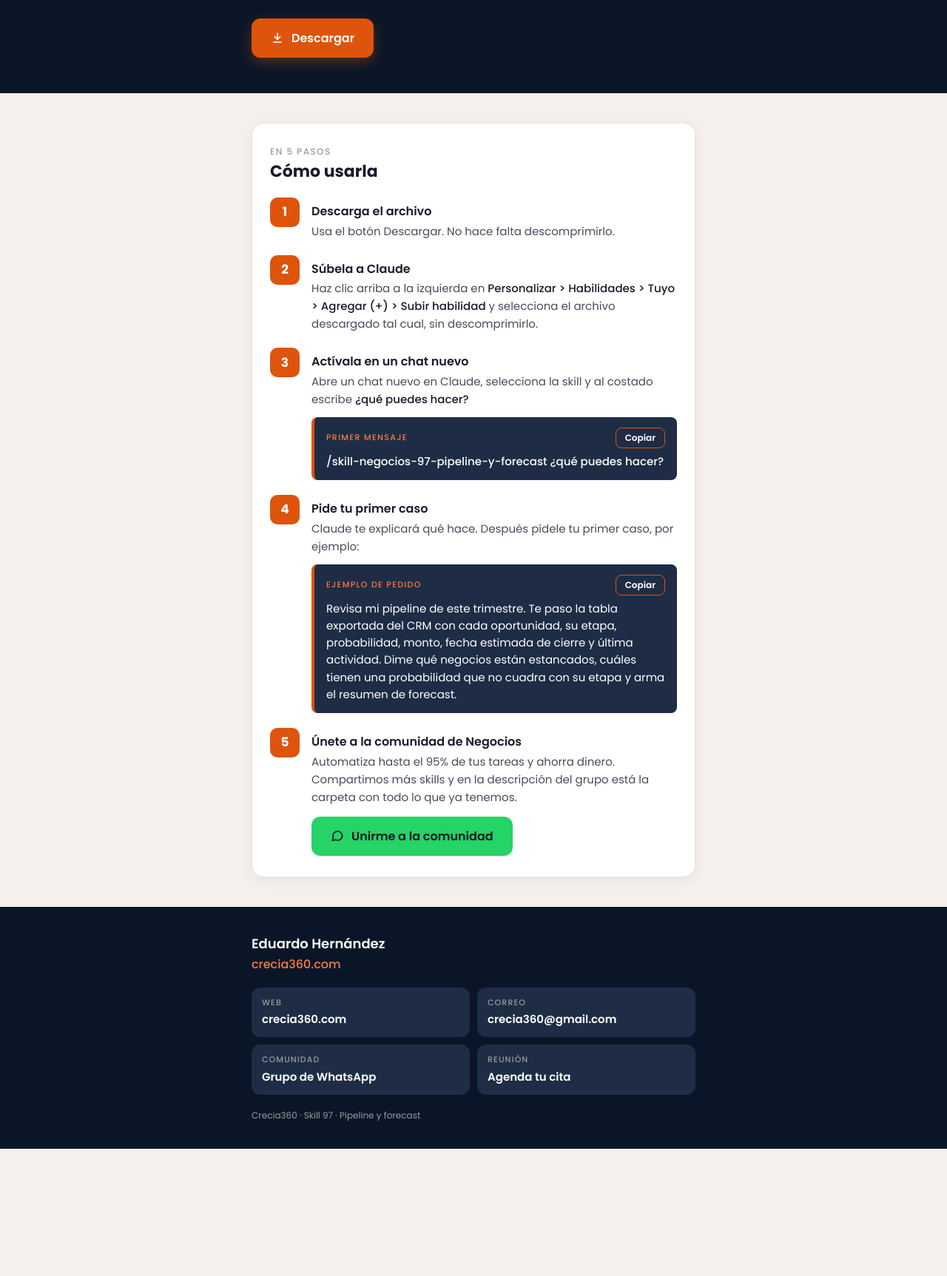
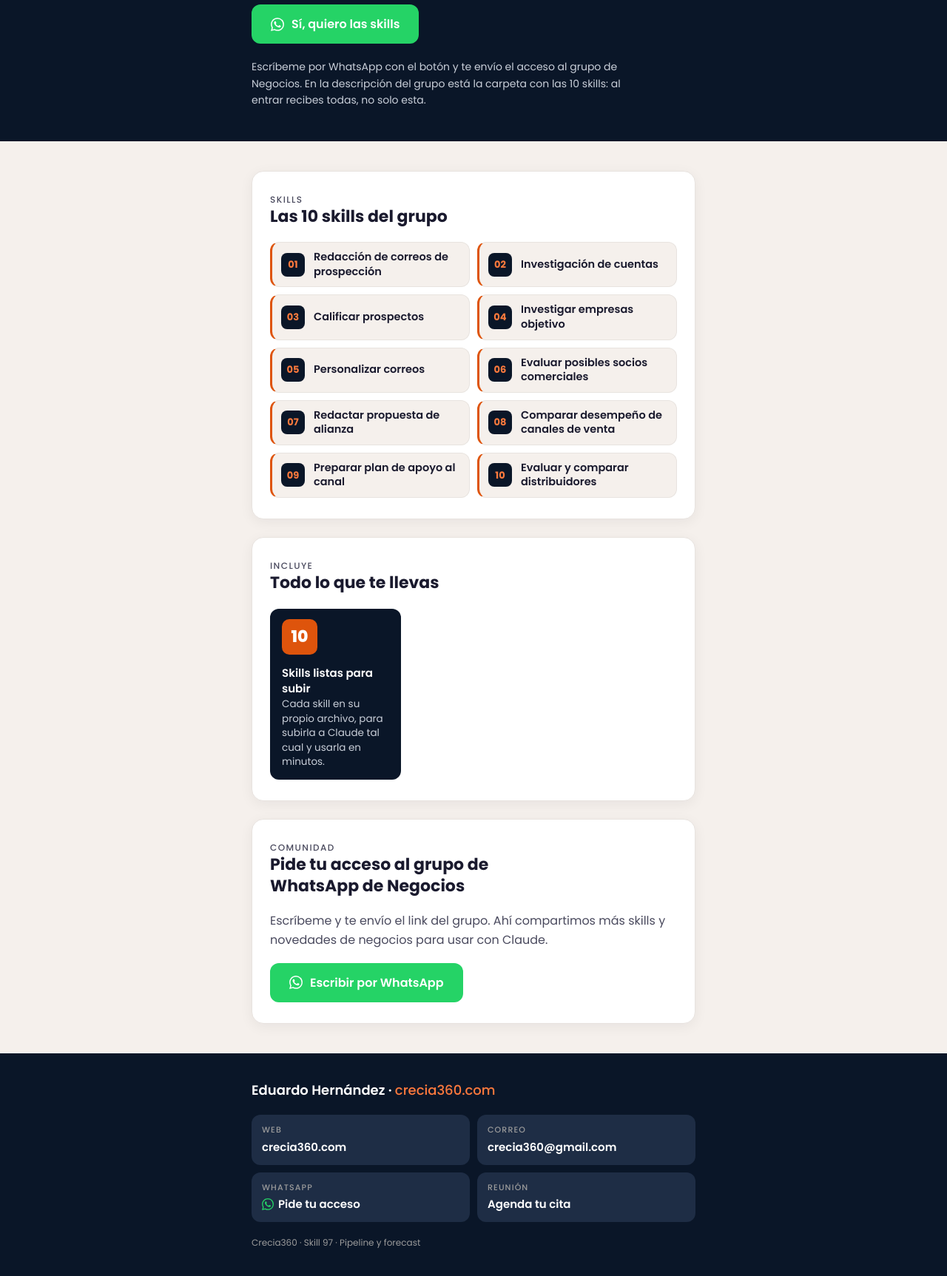
Before and after one commit to crecia360/web-version-2, a plain HTML site: page skill-negocios-97.html in a window 1280 px wide. Shown: the part 316-2041 px from the top of the page at 74% size. Before the commit the page ends 1869 px from the top, so only its background shows below. Drawn offline with Linux system fonts and the light colour scheme.

Commit message:
skill-negocios-97: landing con botones a WhatsApp (lpw97) y lista de las 10 skills de Negocios
Co-Authored-By: Claude Sonnet 5.5 <noreply@anthropic.com>

```diff
--- a/skill-negocios-97.html
+++ b/skill-negocios-97.html
@@ -3,9 +3,16 @@
 <head>
 <meta charset="utf-8">
 <meta name="viewport" content="width=device-width, initial-scale=1, viewport-fit=cover">
-<meta name="description" content="Skill 97 de Crecia360: revisa tu lista de oportunidades, detecta los negocios estancados y las inconsistencias, y arma un resumen de forecast en lenguaje de negocio.">
+<meta name="description" content="Skill de Pipeline y Forecast de Crecia360 para Claude. Pide acceso por WhatsApp y recibe las 10 skills del grupo de negocios.">
+<meta property="og:type" content="website">
+<meta property="og:title" content="Skill de Pipeline y Forecast · Crecia360">
+<meta property="og:description" content="Skill de Pipeline y Forecast de Crecia360 para Claude. Pide acceso por WhatsApp y recibe las 10 skills del grupo de negocios.">
+<meta property="og:url" content="https://crecia360.com/skill-negocios-97">
+<meta property="og:image" content="https://crecia360.com/assets/og-crecia360.jpg">
+<meta property="og:locale" content="es_PE">
+<link rel="canonical" href="https://crecia360.com/skill-negocios-97">
 <link rel="icon" href="/favicon.ico">
-<title>Pipeline y Forecast</title>
+<title>Skill de Pipeline y Forecast · Crecia360</title>
 <link rel="preconnect" href="https://fonts.googleapis.com">
 <link rel="preconnect" href="https://fonts.gstatic.com" crossorigin>
 <link rel="stylesheet" href="https://fonts.googleapis.com/css2?family=Poppins:wght@400;500;600;700;800&display=swap">
@@ -22,6 +29,8 @@
   --gris: #9B9B9B;
   --texto: #1A1A2E;
   --texto-suave: #4A4A5E;
+  --wa: #25D366;
+  --wa-hover: #1EBE5A;
   --font: "Poppins", system-ui, -apple-system, "Segoe UI", Roboto, sans-serif;
   color-scheme: light;
 }
@@ -37,6 +46,7 @@ body {
 a { color: inherit; }
 a:focus-visible, .btn:focus-visible { outline: 3px solid var(--naranja-claro); outline-offset: 3px; }
 .wrap { max-width: 640px; margin: 0 auto; padding-inline: 20px; }
+.ico-wa { width: 16px; height: 16px; flex: none; color: var(--wa); }
 
 /* Tira de contacto */
 .tira { background: var(--noche); border-bottom: 1px solid var(--medio); }
@@ -44,12 +54,13 @@ a:focus-visible, .btn:focus-visible { outline: 3px solid var(--naranja-claro); o
   display: flex; flex-wrap: wrap; justify-content: center; gap: 4px 18px;
   padding-block: 10px; font-size: 13px; font-weight: 500;
 }
-.tira a { color: #C9CFD9; text-decoration: none; }
+.tira a { color: #C9CFD9; text-decoration: none; display: inline-flex; align-items: center; gap: 6px; }
 .tira a:hover { color: var(--naranja-claro); }
+.tira .ico-wa { width: 14px; height: 14px; }
 
 /* Cabecera */
 .hero { background: var(--noche); color: var(--blanco); }
-.hero .wrap { padding-block: 40px 48px; display: flex; flex-direction: column; gap: 16px; align-items: flex-start; }
+.hero .wrap { padding-block: 40px 44px; display: flex; flex-direction: column; gap: 16px; align-items: flex-start; }
 .badge {
   display: inline-block; font-size: 12px; font-weight: 600; letter-spacing: .12em; text-transform: uppercase;
   color: var(--naranja-claro); background: rgba(222, 84, 12, .15); border: 1px solid var(--naranja);
@@ -60,18 +71,21 @@ h1 {
   letter-spacing: -.01em; text-wrap: balance;
 }
 h1 em { font-style: normal; color: var(--naranja); }
+h1 .ver { font-size: .5em; font-weight: 600; color: var(--naranja-claro); white-space: nowrap; vertical-align: middle; }
 .bajada { margin: 0; color: #C9CFD9; font-size: 17px; max-width: 34em; }
+.botones { display: flex; flex-wrap: wrap; gap: 12px; margin-top: 8px; }
 .btn {
   display: inline-flex; align-items: center; justify-content: center; gap: 10px;
   font-family: var(--font); font-weight: 600; font-size: 16px; text-decoration: none;
-  border-radius: 12px; padding: 14px 26px; transition: background .15s, color .15s, transform .15s;
+  border-radius: 12px; padding: 14px 26px; transition: background .15s, transform .15s;
 }
+.btn svg { width: 18px; height: 18px; flex: none; }
 .btn-primario { background: var(--naranja); color: var(--blanco); box-shadow: 0 6px 18px rgba(222, 84, 12, .35); }
 .btn-primario:hover { background: var(--naranja-claro); transform: translateY(-1px); }
-.btn-secundario { border: 2px solid var(--naranja); color: var(--naranja); background: transparent; }
-.btn-secundario:hover { background: var(--naranja); color: var(--blanco); }
-.btn svg { width: 18px; height: 18px; flex: none; }
-.hero .btn { margin-top: 8px; }
+.btn-whatsapp { background: var(--wa); color: var(--blanco); }
+.btn-whatsapp:hover { background: var(--wa-hover); }
+.indicacion { margin: 4px 0 0; font-size: 14px; color: #C9CFD9; max-width: 36em; }
+.indicacion b { color: var(--blanco); font-weight: 600; }
 
 /* Cuerpo */
 main .wrap { padding-block: 40px 24px; display: flex; flex-direction: column; gap: 24px; }
@@ -81,39 +95,41 @@ main .wrap { padding-block: 40px 24px; display: flex; flex-direction: column; ga
 }
 .etiqueta { margin: 0 0 4px; font-size: 12px; font-weight: 500; letter-spacing: .12em; text-transform: uppercase; color: var(--gris); }
 h2 { margin: 0 0 20px; font-size: 22px; font-weight: 700; line-height: 1.3; text-wrap: balance; }
-.pasos { list-style: none; margin: 0; padding: 0; display: flex; flex-direction: column; gap: 20px; }
-.paso { display: grid; grid-template-columns: 40px 1fr; gap: 16px; align-items: start; }
-.num {
-  width: 40px; height: 40px; border-radius: 10px; background: var(--naranja); color: var(--blanco);
-  display: grid; place-items: center; font-weight: 700; font-size: 17px;
+.card > p { margin: 0; color: var(--texto-suave); }
+.card .btn-whatsapp { margin-top: 18px; }
+
+/* Lista de skills: tarjetas compactas numeradas, 2 columnas en pantallas anchas */
+.lista { list-style: none; margin: 0; padding: 0; display: grid; gap: 10px; counter-reset: sk; }
+.sk {
+  counter-increment: sk; display: flex; align-items: center; gap: 12px;
+  background: var(--arena); border: 1px solid var(--borde); border-left: 3px solid var(--naranja);
+  border-radius: 12px; padding: 10px 14px 10px 12px;
+  font-size: 14.5px; font-weight: 600; line-height: 1.35;
 }
-.paso-texto { min-width: 0; }
-.paso h3 { margin: 6px 0 2px; font-size: 16px; font-weight: 600; }
-.paso p { margin: 0; color: var(--texto-suave); font-size: 15px; }
-.ruta { font-weight: 500; color: var(--texto); }
-.paso .pedido {
-  margin: 12px 0 0; background: var(--medio); color: var(--blanco); border-left: 4px solid var(--naranja);
-  border-radius: 8px; padding: 14px 16px; font-size: 15px; line-height: 1.55;
+.sk::before {
+  content: counter(sk, decimal-leading-zero); flex: none;
+  width: 32px; height: 32px; border-radius: 8px; display: grid; place-items: center;
+  background: var(--noche); color: var(--naranja-claro); font-weight: 700; font-size: 13px;
 }
-.pedido-top { display: flex; justify-content: space-between; align-items: center; gap: 12px; margin-bottom: 6px; }
-.pedido-top span { font-size: 11px; font-weight: 500; letter-spacing: .12em; text-transform: uppercase; color: var(--naranja-claro); }
-.paso .pedido p { margin: 0; color: var(--blanco); }
-.pedido code { display: block; font-family: var(--font); font-weight: 500; color: var(--blanco); overflow-wrap: anywhere; }
-.copiar {
-  font-family: var(--font); font-size: 12px; font-weight: 600; color: var(--blanco); cursor: pointer;
-  background: transparent; border: 1px solid var(--naranja); border-radius: 8px; padding: 4px 12px; flex: none;
+/* Resumen de todo lo que trae la carpeta */
+.trae { list-style: none; margin: 0; padding: 0; display: grid; gap: 10px; }
+.trae li {
+  display: flex; align-items: center; gap: 14px; background: var(--noche); color: var(--blanco);
+  border-radius: 12px; padding: 14px 16px;
 }
-.copiar:hover { background: var(--naranja); }
-.copiar:focus-visible { outline: 2px solid var(--naranja-claro); outline-offset: 2px; }
-.paso p.tras { margin-top: 12px; }
-
-.btn-whatsapp { background: #25D366; color: var(--noche); margin-top: 14px; }
-.btn-whatsapp:hover { background: #4BE083; }
+.trae b {
+  flex: none; width: 48px; height: 48px; border-radius: 10px; display: grid; place-items: center;
+  background: var(--naranja); color: var(--blanco); font-size: 22px; font-weight: 800;
+}
+.trae span { font-size: 13.5px; line-height: 1.45; color: #C9CFD9; }
+.trae strong { display: block; font-size: 15px; font-weight: 600; color: var(--blanco); }
+@media (min-width: 560px) { .trae { grid-template-columns: repeat(3, minmax(0, 1fr)); } .trae li { flex-direction: column; align-items: flex-start; } }
+@media (min-width: 560px) { .lista { grid-template-columns: repeat(2, minmax(0, 1fr)); } }
 
 /* Cierre */
 .cierre { background: var(--noche); color: var(--blanco); margin-top: 16px; }
 .cierre .wrap { padding-block: 36px; display: flex; flex-direction: column; gap: 18px; }
-.firma strong { display: block; font-size: 18px; font-weight: 600; }
+.firma { font-size: 18px; font-weight: 600; }
 .firma a { color: var(--naranja-claro); text-decoration: none; font-weight: 500; }
 .contacto { display: grid; grid-template-columns: repeat(2, minmax(0, 1fr)); gap: 10px; }
 .contacto a {
@@ -122,13 +138,12 @@ h2 { margin: 0 0 20px; font-size: 22px; font-weight: 700; line-height: 1.3; text
 }
 .contacto a:hover { background: #26385A; }
 .contacto small { font-size: 11px; font-weight: 500; letter-spacing: .1em; text-transform: uppercase; color: var(--gris); }
-.contacto b { font-weight: 600; font-size: 15px; overflow-wrap: anywhere; }
+.contacto b { font-weight: 600; font-size: 15px; overflow-wrap: anywhere; display: inline-flex; align-items: center; gap: 6px; }
 .pie { font-size: 12px; color: var(--gris); margin: 0; }
 
 @media (max-width: 420px) {
   .contacto { grid-template-columns: 1fr; }
-  .hero .btn { width: 100%; }
-  .paso .btn-whatsapp { margin-left: -56px; width: calc(100% + 56px); }
+  .botones .btn, .card .btn-whatsapp { width: 100%; }
 }
 @media (prefers-reduced-motion: reduce) { .btn { transition: none; } .btn-primario:hover { transform: none; } }
 </style>
@@ -142,115 +157,84 @@ h2 { margin: 0 0 20px; font-size: 22px; font-weight: 700; line-height: 1.3; text
   </script>
 </head>
 <body>
+<svg width="0" height="0" style="position:absolute" aria-hidden="true">
+  <symbol id="wa" viewBox="0 0 24 24"><path fill="currentColor" d="M17.47 14.38c-.3-.15-1.75-.86-2.02-.96-.27-.1-.47-.15-.67.15-.2.3-.77.96-.94 1.16-.17.2-.35.22-.64.07-.3-.15-1.26-.46-2.4-1.48-.89-.79-1.49-1.77-1.660-2.07-.17-.3-.02-.46.13-.6.13-.13.3-.35.45-.52.15-.17.2-.3.3-.5.1-.2.05-.37-.03-.52-.07-.15-.67-1.61-.92-2.2-.24-.58-.49-.5-.67-.51h-.57c-.2 0-.52.07-.79.37-.27.3-1.04 1.02-1.04 2.48s1.07 2.88 1.21 3.08c.15.2 2.1 3.2 5.08 4.49.71.31 1.26.49 1.7.63.71.23 1.36.2 1.87.12.57-.09 1.75-.72 2-1.410.25-.69.25-1.29.17-1.41-.07-.12-.27-.2-.57-.35ZM12.05 21.8h-.01a9.86 9.86 0 0 1-5.03-1.38l-.36-.21-3.74.98 1-3.65-.24-.37a9.86 9.86 0 0 1-1.51-5.26C2.16 6.46 6.6 2.03 12.06 2.03c2.64 0 5.12 1.03 6.99 2.9a9.83 9.83 0 0 1 2.89 7c0 5.45-4.440 9.88-9.89 9.88Zm8.41-18.3A11.81 11.81 0 0 0 12.05 0C5.5 0 .16 5.33.16 11.89c0 2.1.55 4.14 1.59 5.95L.06 24l6.3-1.65a11.88 11.88 0 0 0 5.68 1.45h.01c6.55 0 11.89-5.34 11.89-11.9 0-3.180-1.24-6.16-3.48-8.41Z"/></symbol>
+</svg>
 
 <nav class="tira" aria-label="Contacto">
   <div class="wrap">
-    <a href="https://crecia360.com" target="_blank" rel="noopener">crecia360.com</a>
+    <a href="https://crecia360.com" target="_blank" rel="noopener noreferrer">crecia360.com</a>
     <a href="mailto:crecia360@gmail.com">crecia360@gmail.com</a>
-    <a href="https://chat.whatsapp.com/C68Q8FFDj139dN5dusodYT" target="_blank" rel="noopener">Grupo de WhatsApp</a>
-    <a href="https://calendar.app.google/SfC7FUMnGGWXdK3W8" target="_blank" rel="noopener">Agenda tu cita</a>
+    <a href="https://link.crecia360.com/lpw97" target="_blank" rel="noopener noreferrer"><svg class="ico-wa" aria-hidden="true"><use href="#wa"/></svg>WhatsApp</a>
+    <a href="https://calendar.app.google/SfC7FUMnGGWXdK3W8" target="_blank" rel="noopener noreferrer">Agenda tu cita</a>
   </div>
 </nav>
 
 <header class="hero">
   <div class="wrap">
     <span class="badge">Skill 97 · Negocios</span>
-    <h1>Limpia tu pipeline y <em>proyecta tus ventas con confianza</em></h1>
-    <p class="bajada">Pega tu lista de oportunidades o expórtala de tu CRM y detecta los negocios estancados, las etapas que no cuadran con su probabilidad y un resumen de forecast listo para presentar.</p>
-    <a class="btn btn-primario" href="https://drive.google.com/drive/folders/1cY7U_VfEmO3imdXLI3UL6QAoB0vLKk2O?usp=sharing" target="_blank" rel="noopener">
-      <svg viewBox="0 0 24 24" fill="none" stroke="currentColor" stroke-width="2.2" stroke-linecap="round" stroke-linejoin="round" aria-hidden="true"><path d="M12 4v11"/><path d="m7 10 5 5 5-5"/><path d="M5 20h14"/></svg>
-      Descargar
-    </a>
+    <h1>Skill de <em>Pipeline y Forecast</em></h1>
+    <p class="bajada">Pega tu lista de oportunidades o expórtala de tu CRM y detecta los negocios estancados, las etapas que no cuadran con su probabilidad y un resumen de forecast listo para presentar. Pides esta y recibes 9 skills más del grupo de Negocios.</p>
+    <div class="botones">
+      <a class="btn btn-whatsapp" href="https://link.crecia360.com/lpw97" target="_blank" rel="noopener noreferrer">
+        <svg aria-hidden="true"><use href="#wa"/></svg>
+        Sí, quiero las skills
+      </a>
+    </div>
+    <p class="indicacion">Escríbeme por WhatsApp con el botón y te envío el acceso al grupo de Negocios. En la descripción del grupo está la carpeta con las 10 skills: al entrar recibes todas, no solo esta.</p>
   </div>
 </header>
 
 <main>
   <div class="wrap">
-    <section class="card" aria-labelledby="t-uso">
-      <p class="etiqueta">En 5 pasos</p>
-      <h2 id="t-uso">Cómo usarla</h2>
-      <ol class="pasos">
-        <li class="paso">
-          <div class="num" aria-hidden="true">1</div>
-          <div class="paso-texto">
-            <h3>Descarga el archivo</h3>
-            <p>Usa el botón Descargar. No hace falta descomprimirlo.</p>
-          </div>
-        </li>
-        <li class="paso">
-          <div class="num" aria-hidden="true">2</div>
-          <div class="paso-texto">
-            <h3>Súbela a Claude</h3>
-            <p>Haz clic arriba a la izquierda en <span class="ruta">Personalizar &gt; Habilidades &gt; Tuyo &gt; Agregar (+) &gt; Subir habilidad</span> y selecciona el archivo descargado tal cual, sin descomprimirlo.</p>
-          </div>
-        </li>
-        <li class="paso">
-          <div class="num" aria-hidden="true">3</div>
-          <div class="paso-texto">
-            <h3>Actívala en un chat nuevo</h3>
-            <p>Abre un chat nuevo en Claude, selecciona la skill y al costado escribe <span class="ruta">¿qué puedes hacer?</span></p>
-            <div class="pedido">
-              <div class="pedido-top"><span>Primer mensaje</span><button type="button" class="copiar" data-copiar="cmd">Copiar</button></div>
-              <code id="cmd">/skill-negocios-97-pipeline-y-forecast ¿qué puedes hacer?</code>
-            </div>
-          </div>
-        </li>
-        <li class="paso">
-          <div class="num" aria-hidden="true">4</div>
-          <div class="paso-texto">
-            <h3>Pide tu primer caso</h3>
-            <p>Claude te explicará qué hace. Después pídele tu primer caso, por ejemplo:</p>
-            <div class="pedido">
-              <div class="pedido-top"><span>Ejemplo de pedido</span><button type="button" class="copiar" data-copiar="ejemplo">Copiar</button></div>
-              <p id="ejemplo">Revisa mi pipeline de este trimestre. Te paso la tabla exportada del CRM con cada oportunidad, su etapa, probabilidad, monto, fecha estimada de cierre y última actividad. Dime qué negocios están estancados, cuáles tienen una probabilidad que no cuadra con su etapa y arma el resumen de forecast.</p>
-            </div>
-          </div>
-        </li>
-        <li class="paso">
-          <div class="num" aria-hidden="true">5</div>
-          <div class="paso-texto">
-            <h3>Únete a la comunidad de Negocios</h3>
-            <p>Automatiza hasta el 95% de tus tareas y ahorra dinero. Compartimos más skills y en la descripción del grupo está la carpeta con todo lo que ya tenemos.</p>
-            <a class="btn btn-whatsapp" href="https://chat.whatsapp.com/C68Q8FFDj139dN5dusodYT" target="_blank" rel="noopener">
-              <svg viewBox="0 0 24 24" fill="none" stroke="currentColor" stroke-width="2" stroke-linecap="round" stroke-linejoin="round" aria-hidden="true"><path d="M21 11.5a8.5 8.5 0 0 1-12.6 7.4L3 20.5l1.6-5.2A8.5 8.5 0 1 1 21 11.5Z"/></svg>
-              Unirme a la comunidad
-            </a>
-          </div>
-        </li>
-      </ol>
+    <section class="card" aria-labelledby="t-skills">
+      <p class="etiqueta">Skills</p>
+      <h2 id="t-skills">Las 10 skills del grupo</h2>
+      <ul class="lista">
+        <li class="sk">Redacción de correos de prospección</li>
+        <li class="sk">Investigación de cuentas</li>
+        <li class="sk">Calificar prospectos</li>
+        <li class="sk">Investigar empresas objetivo</li>
+        <li class="sk">Personalizar correos</li>
+        <li class="sk">Evaluar posibles socios comerciales</li>
+        <li class="sk">Redactar propuesta de alianza</li>
+        <li class="sk">Comparar desempeño de canales de venta</li>
+        <li class="sk">Preparar plan de apoyo al canal</li>
+        <li class="sk">Evaluar y comparar distribuidores</li>
+      </ul>
+    </section>
+
+    <section class="card" aria-labelledby="t-trae">
+      <p class="etiqueta">Incluye</p>
+      <h2 id="t-trae">Todo lo que te llevas</h2>
+      <ul class="trae">
+        <li><b>10</b><span><strong>Skills listas para subir</strong>Cada skill en su propio archivo, para subirla a Claude tal cual y usarla en minutos.</span></li>
+      </ul>
+    </section>
+
+    <section class="card" aria-labelledby="t-com">
+      <p class="etiqueta">Comunidad</p>
+      <h2 id="t-com">Pide tu acceso al grupo de WhatsApp de Negocios</h2>
+      <p>Escríbeme y te envío el link del grupo. Ahí compartimos más skills y novedades de negocios para usar con Claude.</p>
+      <a class="btn btn-whatsapp" href="https://link.crecia360.com/lpw97" target="_blank" rel="noopener noreferrer">
+        <svg aria-hidden="true"><use href="#wa"/></svg>
+        Escribir por WhatsApp
+      </a>
     </section>
   </div>
 </main>
 
 <footer class="cierre">
   <div class="wrap">
-    <div class="firma">
-      <strong>Eduardo Hernández</strong>
-      <a href="https://crecia360.com" target="_blank" rel="noopener">crecia360.com</a>
-    </div>
+    <div class="firma">Eduardo Hernández · <a href="https://crecia360.com" target="_blank" rel="noopener noreferrer">crecia360.com</a></div>
     <div class="contacto">
-      <a href="https://crecia360.com" target="_blank" rel="noopener"><small>Web</small><b>crecia360.com</b></a>
+      <a href="https://crecia360.com" target="_blank" rel="noopener noreferrer"><small>Web</small><b>crecia360.com</b></a>
       <a href="mailto:crecia360@gmail.com"><small>Correo</small><b>crecia360@gmail.com</b></a>
-      <a href="https://chat.whatsapp.com/C68Q8FFDj139dN5dusodYT" target="_blank" rel="noopener"><small>Comunidad</small><b>Grupo de WhatsApp</b></a>
-      <a href="https://calendar.app.google/SfC7FUMnGGWXdK3W8" target="_blank" rel="noopener"><small>Reunión</small><b>Agenda tu cita</b></a>
+      <a href="https://link.crecia360.com/lpw97" target="_blank" rel="noopener noreferrer"><small>WhatsApp</small><b><svg class="ico-wa" aria-hidden="true"><use href="#wa"/></svg>Pide tu acceso</b></a>
+      <a href="https://calendar.app.google/SfC7FUMnGGWXdK3W8" target="_blank" rel="noopener noreferrer"><small>Reunión</small><b>Agenda tu cita</b></a>
     </div>
     <p class="pie">Crecia360 · Skill 97 · Pipeline y forecast</p>
   </div>
 </footer>
-<script>
-document.querySelectorAll(".copiar").forEach(function (btn) {
-  btn.addEventListener("click", function () {
-    var el = document.getElementById(btn.dataset.copiar);
-    var listo = function () { btn.textContent = "Copiado"; setTimeout(function () { btn.textContent = "Copiar"; }, 1800); };
-    var seleccionar = function () {
-      var r = document.createRange(); r.selectNodeContents(el);
-      var s = window.getSelection(); s.removeAllRanges(); s.addRange(r);
-      btn.textContent = "Selecciónalo y copia";
-    };
-    if (navigator.clipboard) navigator.clipboard.writeText(el.textContent.trim()).then(listo, seleccionar);
-    else seleccionar();
-  });
-});
-</script>
 </body>
 </html>
```
